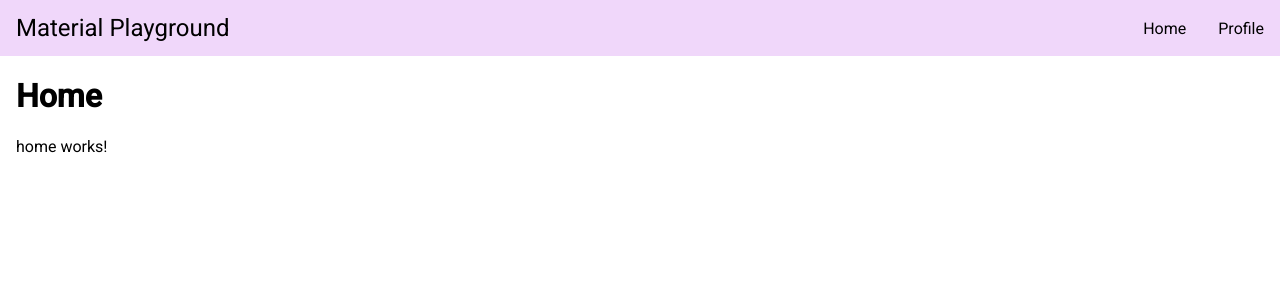
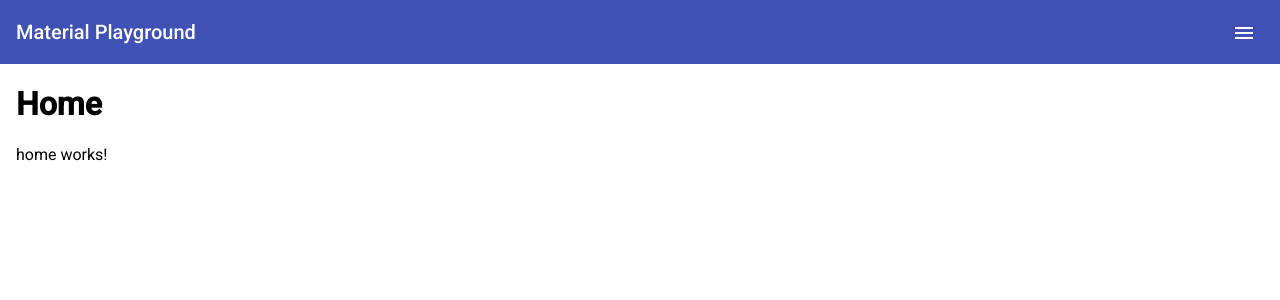
Before and after one commit to lee-cooper/material-playground, an Angular app: page /home in a window 1280 px wide. Shown: the top 300 px of the page. Built offline with nearby package versions, Linux system fonts and the light colour scheme.

Commit message:
refactor to use mat toolbar and menu

```diff
--- a/src/app/components/header/header.component.css
+++ b/src/app/components/header/header.component.css
@@ -1,37 +1,3 @@
-.header {
-  display: flex;
-  justify-content: space-between;
-  align-items: stretch;
-  min-height: 3.5rem;
-  background-color: rgb(240, 215, 250);
-  padding: 0 1rem;
+.menu-spacer {
+  flex: 1 1 auto;
 }
-
-.site-title {
-  font-size: 1.5rem;
-  display: flex;
-  align-items: center;
-}
-
-.navigation {
-  display: flex;
-  align-items: center;
-}
-
-.navigation > ul {
-  display: flex;
-  gap: 2rem;
-  list-style-type: none;
-  margin: 0;
-  padding: 0;
-}
-
-.navigation li {
-  display: flex;
-  align-items: stretch;
-}
-
-.navigation a {
-  text-decoration: none;
-  color: black;
-}
--- a/src/app/components/header/header.component.html
+++ b/src/app/components/header/header.component.html
@@ -1,15 +1,22 @@
-<header class="header">
-  <div class="site-title">
-    Material Playground
-  </div>
-  <nav class="navigation">
-    <ul>
-      <li>
-        <a routerLink="/">Home</a>
-      </li>
-      <li>
-        <a routerLink="/profile">Profile</a>
-      </li>
-    </ul>
-  </nav>
+<header>
+  <mat-toolbar color="primary">
+    <span>Material Playground</span>
+    <span class="menu-spacer"></span>
+    <button mat-icon-button
+            class="example-icon"
+            aria-label="Menu"
+            [matMenuTriggerFor]="menu">
+      <mat-icon>menu</mat-icon>
+    </button>
+    <mat-menu #menu="matMenu">
+      <a mat-menu-item
+         routerLink="/">
+        <mat-icon aria-hidden="true">home</mat-icon>Home
+      </a>
+      <a mat-menu-item
+         routerLink="/profile">
+        <mat-icon aria-hidden="true">person</mat-icon> Profile
+      </a>
+    </mat-menu>
+  </mat-toolbar>
 </header>
--- a/src/app/components/header/header.component.ts
+++ b/src/app/components/header/header.component.ts
@@ -1,15 +1,13 @@
-import { Component, OnInit } from '@angular/core';
+import { Component, OnInit, ViewChild } from '@angular/core';
+import { MatMenuTrigger } from '@angular/material/menu';
 
 @Component({
   selector: 'app-header',
   templateUrl: './header.component.html',
-  styleUrls: ['./header.component.css']
+  styleUrls: ['./header.component.css'],
 })
 export class HeaderComponent implements OnInit {
+  constructor() {}
 
-  constructor() { }
-
-  ngOnInit(): void {
-  }
-
+  ngOnInit(): void {}
 }
--- a/src/app/components/profile/profile.component.css
+++ b/src/app/components/profile/profile.component.css
@@ -0,0 +1,13 @@
+.profile {
+  display: flex;
+  flex-direction: column;
+  align-items: center;
+  justify-content: center;
+  max-width: 20rem;
+}
+
+.profile > img {
+  border-radius: 50%;
+  max-width: 16rem;
+  margin-top: 1rem;
+}
--- a/src/app/components/profile/profile.component.html
+++ b/src/app/components/profile/profile.component.html
@@ -1,2 +1,17 @@
-<h1>Profile</h1>
-<p>profile works!</p>
+<mat-card class="profile">
+
+  <img mat-card-image
+       src="https://source.unsplash.com/iEEBWgY_6lA">
+  <mat-card-title>John Developerson</mat-card-title>
+  <mat-card-subtitle>Actively Looking: </mat-card-subtitle>
+  <mat-card-content>
+    <span>Programming Specialities:</span>
+    <mat-list>
+      <div mat-subheader>Specialities</div>
+
+      <mat-list-item>Angular</mat-list-item>
+      <mat-list-item>Express.js</mat-list-item>
+      <mat-list-item>MongoDB / MongoDB Atlas</mat-list-item>
+    </mat-list>
+  </mat-card-content>
+</mat-card>
```
Also changed, not shown: src/app/angular-material.module.ts (+28 -2 lines).
